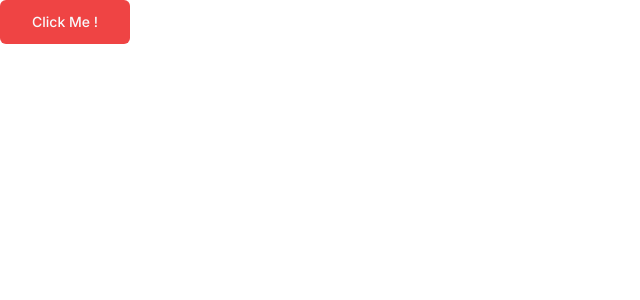
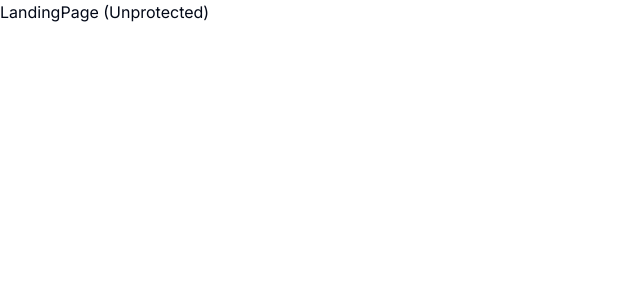
Before and after one commit to ImIqbal27/ai-saas, a Next.js app: page / in a window 1280 px wide. Shown: the top 300 px of the page, without its empty margins (0-640 px from the left). Built offline with nearby package versions, Linux system fonts and the light colour scheme.

Commit message:
landing & dashboard page added

```diff
--- /dev/null
+++ b/app/(dashboard)/(routes)/dashboard/page.tsx
@@ -0,0 +1,4 @@
+const Dashboard = () => {
+  return <p> Dashboard Page !(Protected)</p>;
+};
+export default Dashboard;
--- /dev/null
+++ b/app/(landing)/page.tsx
@@ -0,0 +1,5 @@
+const LandingPage = () => {
+  return <div>LandingPage (Unprotected)</div>;
+};
+
+export default LandingPage;
```
